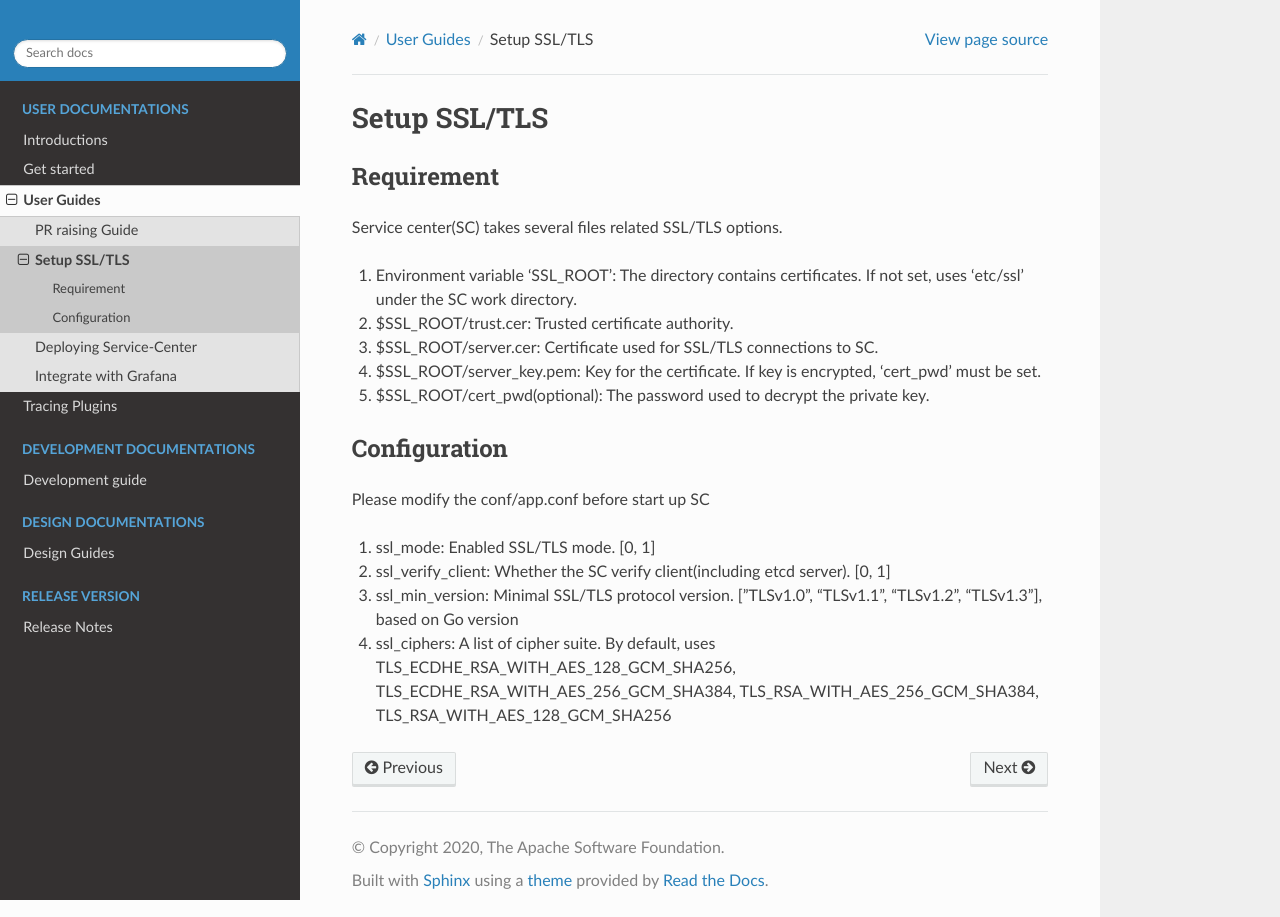
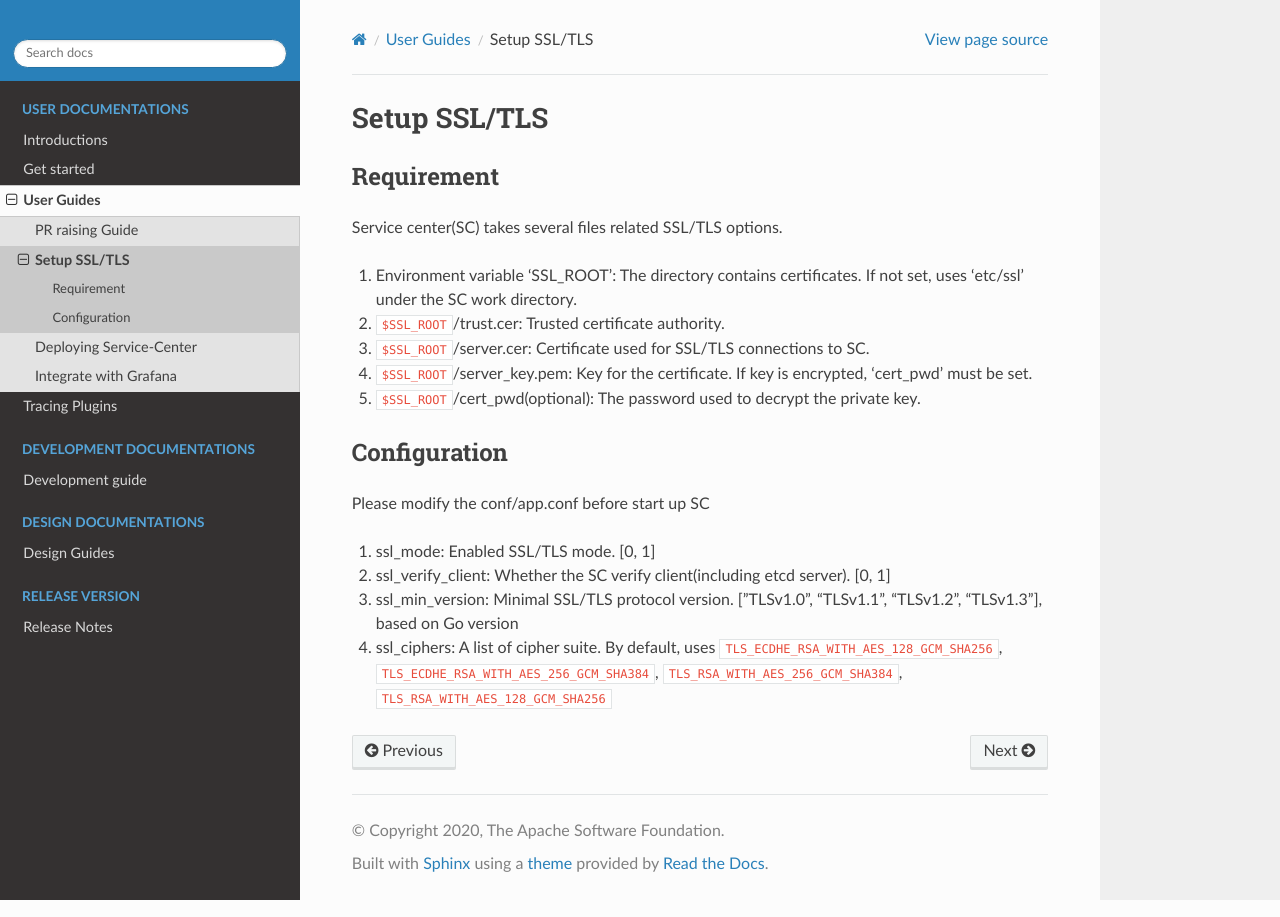
Before and after one commit to hityc2019/servicecomb-sc, a Sphinx documentation site: the page built from docs/user-guides/security-tls.md, in a window 1280 px wide. Built offline with Sphinx 7.4.7 and the Read the Docs theme 2.0.0, drawn with Linux system fonts in a browser that asks for light colours.

Commit message:
modify format

```diff
--- a/docs/user-guides/security-tls.md
+++ b/docs/user-guides/security-tls.md
@@ -4,10 +4,10 @@
 Service center(SC) takes several files related SSL/TLS options.
 
 1. Environment variable 'SSL_ROOT': The directory contains certificates. If not set, uses 'etc/ssl' under the SC work directory.
-1. $SSL_ROOT/trust.cer: Trusted certificate authority.
-1. $SSL_ROOT/server.cer: Certificate used for SSL/TLS connections to SC.
-1. $SSL_ROOT/server_key.pem: Key for the certificate. If key is encrypted, 'cert_pwd' must be set.
-1. $SSL_ROOT/cert_pwd(optional): The password used to decrypt the private key.
+1. `$SSL_ROOT`/trust.cer: Trusted certificate authority.
+1. `$SSL_ROOT`/server.cer: Certificate used for SSL/TLS connections to SC.
+1. `$SSL_ROOT`/server_key.pem: Key for the certificate. If key is encrypted, 'cert_pwd' must be set.
+1. `$SSL_ROOT`/cert_pwd(optional): The password used to decrypt the private key.
 
 ## Configuration
 Please modify the conf/app.conf before start up SC
@@ -15,4 +15,4 @@ Please modify the conf/app.conf before start up SC
 1. ssl_mode: Enabled SSL/TLS mode. [0, 1]
 1. ssl_verify_client: Whether the SC verify client(including etcd server). [0, 1]
 1. ssl_min_version: Minimal SSL/TLS protocol version. ["TLSv1.0", "TLSv1.1", "TLSv1.2", "TLSv1.3"], based on Go version
-1. ssl_ciphers: A list of cipher suite. By default, uses TLS_ECDHE_RSA_WITH_AES_128_GCM_SHA256, TLS_ECDHE_RSA_WITH_AES_256_GCM_SHA384, TLS_RSA_WITH_AES_256_GCM_SHA384, TLS_RSA_WITH_AES_128_GCM_SHA256
+1. ssl_ciphers: A list of cipher suite. By default, uses `TLS_ECDHE_RSA_WITH_AES_128_GCM_SHA256`, `TLS_ECDHE_RSA_WITH_AES_256_GCM_SHA384`, `TLS_RSA_WITH_AES_256_GCM_SHA384`, `TLS_RSA_WITH_AES_128_GCM_SHA256`
```
Also changed, not shown: docs/intro/scctl.md (+1 -1 lines).
